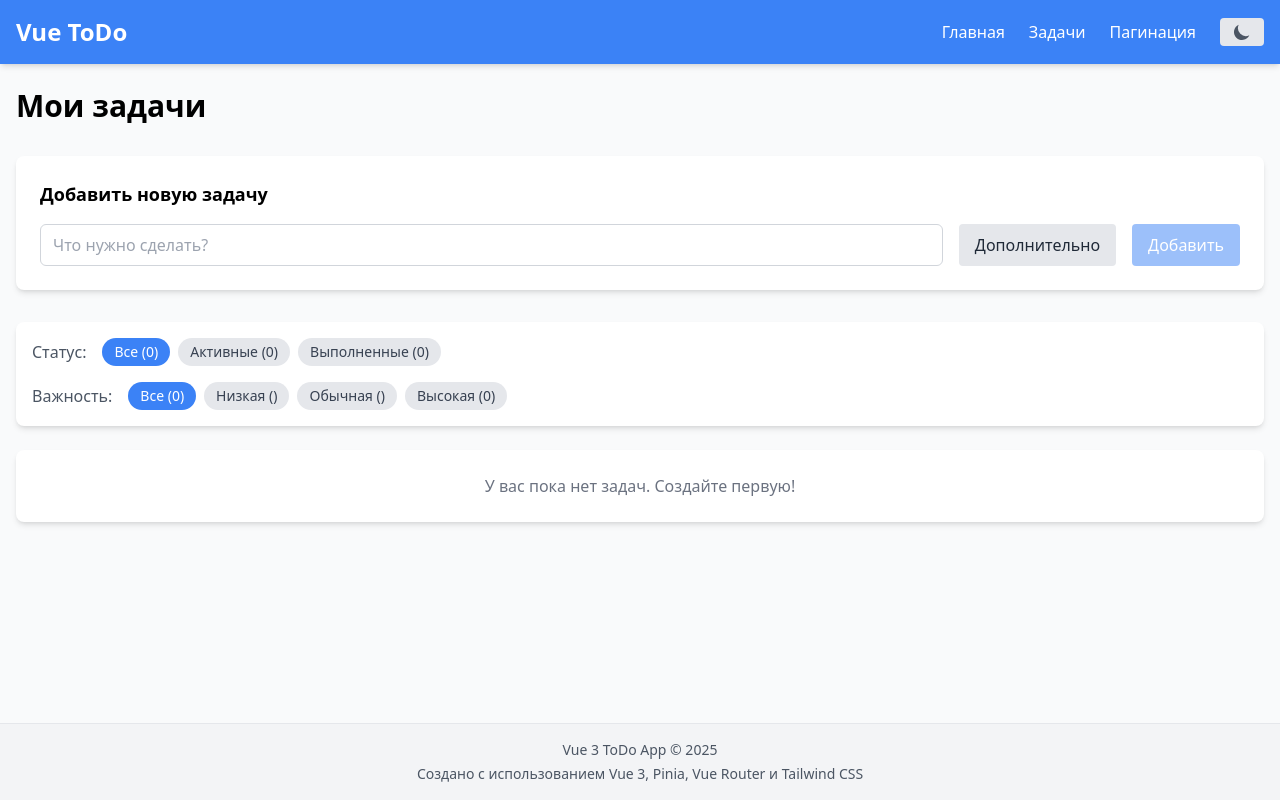
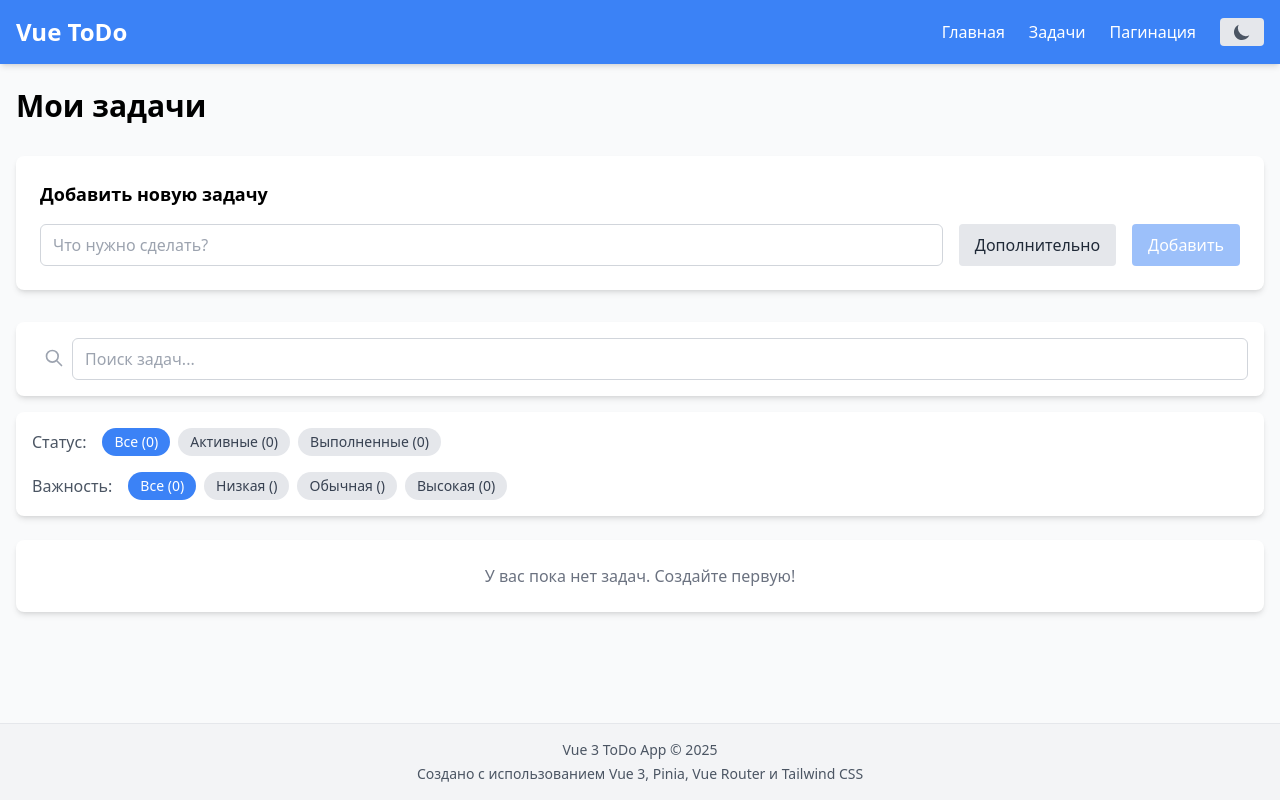
Before and after one commit to ErkinTu/vue3-todo-app, a Vue app: page /todos in a window 1280 px wide. Built offline with nearby package versions, Linux system fonts and the light colour scheme.

Commit message:
Add search functionality to TodoListView with TodoSearch component

```diff
--- a/src/views/TodoListView.vue
+++ b/src/views/TodoListView.vue
@@ -5,6 +5,7 @@ import BaseInput from '../components/common/BaseInput.vue'
 import BaseButton from '../components/common/BaseButton.vue'
 import TodoItem from '../components/todo/TodoItem.vue'
 import TodoFilter from '../components/todo/TodoFilter.vue'
+import TodoSearch from '../components/todo/TodoSearch.vue'
 import Pagination from '../components/todo/Pagination.vue'
 
 // Используем обновленный composable с опциями пагинации
@@ -12,10 +13,13 @@ const {
   addTodo,
   filter,
   importanceFilter,
+  searchQuery,
+  clearSearch,
   paginatedTodos,
   currentPage,
   totalPages,
-  setPage
+  setPage,
+  todoStats
 } = useTodos({ perPage: 10 })
 
 const newTodoTitle = ref('')
@@ -56,6 +60,13 @@ function handlePageChange(page) {
 
 function toggleAdvancedOptions() {
   showAdvancedOptions.value = !showAdvancedOptions.value
+}
+
+// Обработчик изменения поискового запроса
+function updateSearchQuery(query) {
+  searchQuery.value = query
+  // Сбрасываем страницу при изменении поиска
+  setPage(1)
 }
 </script>
 
@@ -122,6 +133,16 @@ function toggleAdvancedOptions() {
       </div>
     </div>
 
+    <!-- Компонент поиска -->
+    <TodoSearch
+        :search-query="searchQuery"
+        :total-results="todoStats.found"
+        :total-todos="todoStats.total"
+        @update:search-query="updateSearchQuery"
+        @clear-search="clearSearch"
+        class="mb-4"
+    />
+
     <TodoFilter
         :filter="filter"
         :importance-filter="importanceFilter"
@@ -145,12 +166,22 @@ function toggleAdvancedOptions() {
     </div>
 
     <div v-else class="bg-white rounded-lg shadow-md p-6 text-center text-gray-500 dark:bg-gray-800 dark:text-gray-400">
-      <p v-if="filter !== 'all' || importanceFilter !== 'all'" class="dark:text-gray-300">
-        Нет задач, соответствующих выбранным фильтрам
-      </p>
-      <p v-else class="dark:text-gray-300">
-        У вас пока нет задач. Создайте первую!
-      </p>
+      <template v-if="searchQuery">
+        <p class="dark:text-gray-300">По запросу «{{ searchQuery }}» ничего не найдено</p>
+        <BaseButton @click="clearSearch" variant="secondary" class="mt-3">
+          Очистить поиск
+        </BaseButton>
+      </template>
+      <template v-else-if="filter !== 'all' || importanceFilter !== 'all'">
+        <p class="dark:text-gray-300">
+          Нет задач, соответствующих выбранным фильтрам
+        </p>
+      </template>
+      <template v-else>
+        <p class="dark:text-gray-300">
+          У вас пока нет задач. Создайте первую!
+        </p>
+      </template>
     </div>
   </div>
 </template>
```
